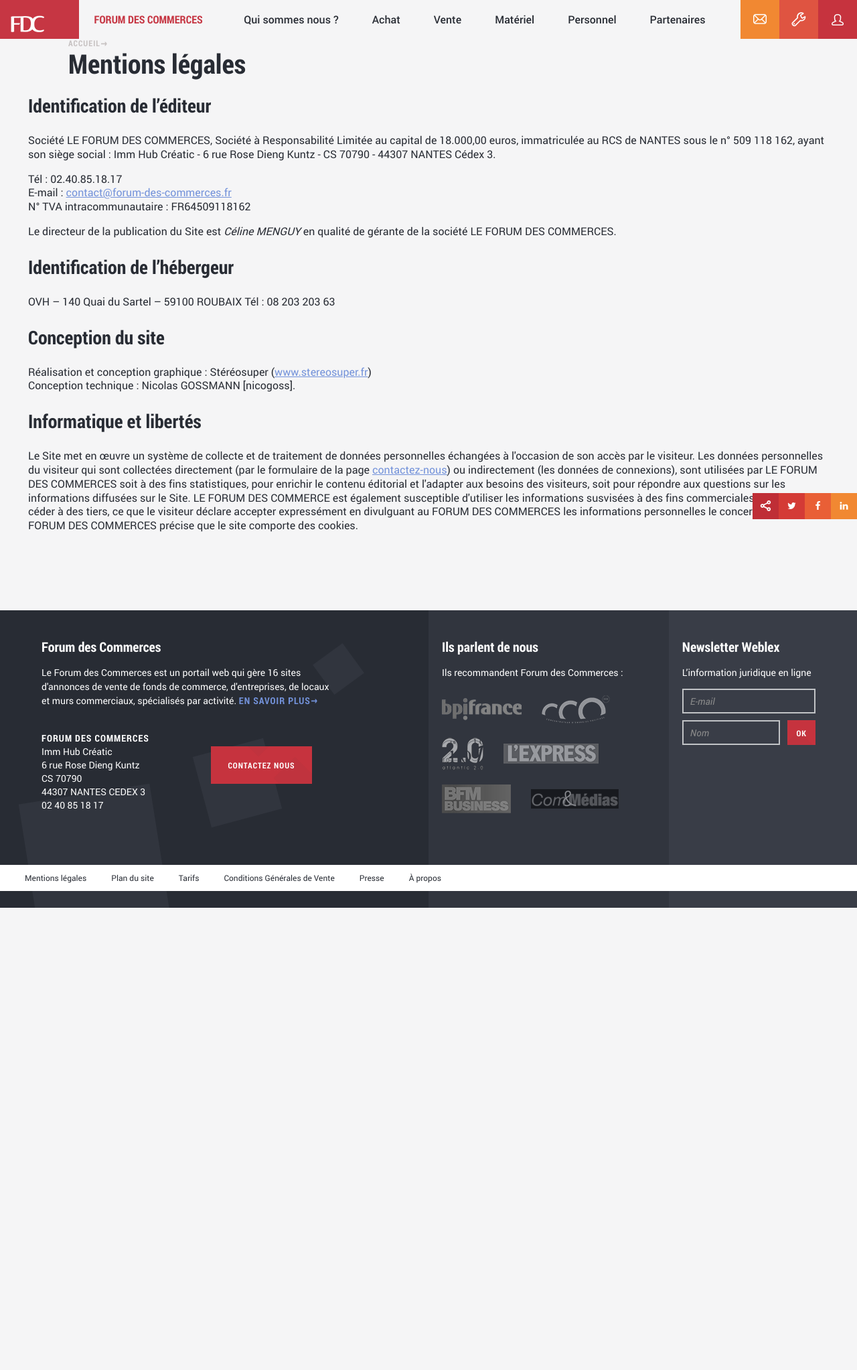
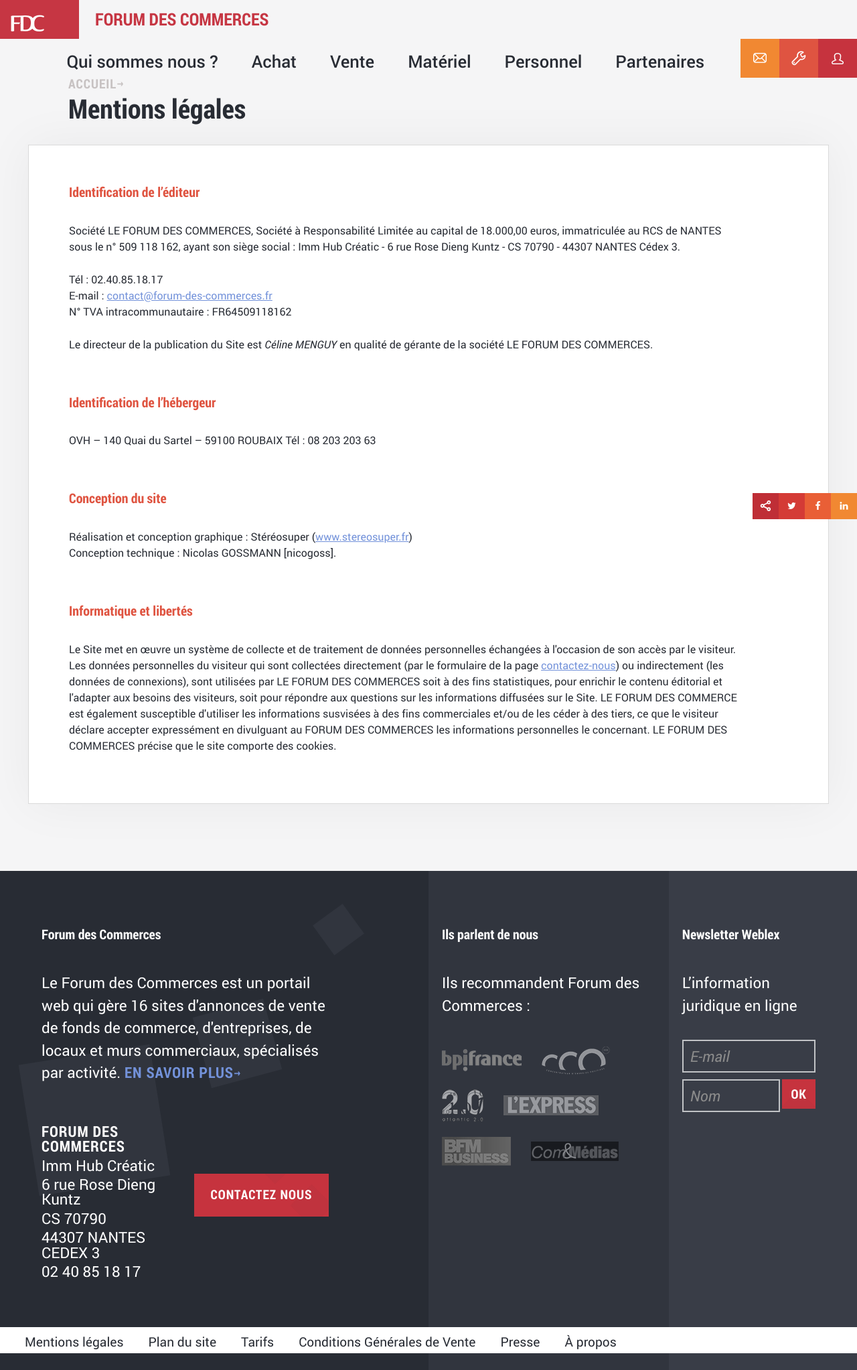
Before and after one commit to stereosuper/fdc, a PHP site: page /mentions.php in a window 1280 px wide. Shown: the whole page at 67% size. Before the commit the page ends 1355 px from the top, so only its background shows below. Run offline with PHP 8.4, Linux system fonts and the light colour scheme.

Commit message:
font-size + page type

```diff
--- a/css/main.css
+++ b/css/main.css
@@ -4,7 +4,7 @@
 /* Mixins */
 /* Font icons */
 /* Placeholders */
-.breadcrumb a, .btn-arrow {
+.breadcrumb a, .breadcrumb span, .btn-arrow {
   position: relative;
   padding: 0 5px 0 0;
   font-family: "roboto_condensedbold", "robotomedium", "robotoregular", sans-serif;
@@ -18,7 +18,7 @@
   letter-spacing: 1px;
   -webkit-backface-visibility: hidden;
           backface-visibility: hidden; }
-  .breadcrumb a:after, .btn-arrow:after {
+  .breadcrumb a:after, .breadcrumb span:after, .btn-arrow:after {
     /* use !important to prevent issues with browser extensions that change fonts */
     font-family: 'fdc' !important;
     speak: none;
@@ -31,21 +31,21 @@
     -webkit-font-smoothing: antialiased;
     -moz-osx-font-smoothing: grayscale;
     content: '\e900';
+    display: inline-block;
+    padding-left: 1px;
+    vertical-align: middle;
+    -webkit-transform: translate3d(0, -0.3em, 1px);
+            transform: translate3d(0, -0.3em, 1px);
     font-size: 6px;
-    display: inline-block;
-    vertical-align: middle;
-    padding-left: 1px;
-    -webkit-transform: translate3d(0, -0.1em, 1px);
-            transform: translate3d(0, -0.1em, 1px);
     -webkit-transition: -webkit-transform 0.2s ease-in-out;
     transition: -webkit-transform 0.2s ease-in-out;
     transition: transform 0.2s ease-in-out;
     transition: transform 0.2s ease-in-out, -webkit-transform 0.2s ease-in-out; }
-  .breadcrumb a:hover:after, .btn-arrow:hover:after {
-    -webkit-transform: translate3d(5px, -0.1em, 1px);
-            transform: translate3d(5px, -0.1em, 1px); }
-
-.breadcrumb a, .btn-medium {
+  .breadcrumb a:hover:after, .breadcrumb span:hover:after, .btn-arrow:hover:after {
+    -webkit-transform: translate3d(5px, -0.3em, 1px);
+            transform: translate3d(5px, -0.3em, 1px); }
+
+.breadcrumb a, .breadcrumb span, .btn-medium {
   font-size: 1.2em; }
 
 /*! normalize.css v4.0.0 | MIT License | github.com/necolas/normalize.css */
@@ -514,19 +514,26 @@ html {
 
 body {
   font-family: "robotoregular", sans-serif;
-  line-height: 1; }
-
-#main {
-  padding: 0 0 100px; }
-
-h1 {
-  font-family: "roboto_condensedbold", "robotomedium", "robotoregular", sans-serif;
-  font-size: 4em;
+  font-size: 1.6em;
   font-weight: 400;
   -webkit-font-smoothing: antialiased;
   -moz-osx-font-smoothing: grayscale;
   text-rendering: optimizeLegibility;
-  margin: 0;
+  line-height: 1; }
+
+#main {
+  padding: 0 0 100px; }
+
+h1, h2, h3, h4 {
+  font-family: "roboto_condensedbold", "robotomedium", "robotoregular", sans-serif;
+  font-size: 2.5em;
+  font-weight: 400;
+  -webkit-font-smoothing: antialiased;
+  -moz-osx-font-smoothing: grayscale;
+  text-rendering: optimizeLegibility; }
+
+h1 {
+  margin: 0.13em 0 0.85em;
   padding: 0 60px; }
   h1.big {
     font-size: 6.5em;
@@ -534,49 +541,26 @@ h1 {
     padding: 0; }
 
 h2 {
-  font-family: "roboto_condensedbold", "robotomedium", "robotoregular", sans-serif;
-  font-size: 2em;
-  font-weight: 400;
-  -webkit-font-smoothing: antialiased;
-  -moz-osx-font-smoothing: grayscale;
-  text-rendering: optimizeLegibility;
+  font-size: 1.25em;
+  padding: 2em 0 0.5em;
+  margin: 0;
   color: #df5441; }
   h2.h1 {
-    font-family: "roboto_condensedbold", "robotomedium", "robotoregular", sans-serif;
-    font-size: 4em;
-    font-weight: 400;
-    -webkit-font-smoothing: antialiased;
-    -moz-osx-font-smoothing: grayscale;
-    text-rendering: optimizeLegibility;
+    font-size: 2.5em;
     padding: 0 115px;
     color: #282c34; }
   h2.inline-b {
     padding-right: 10px; }
 
 h3 {
-  font-family: "roboto_condensedbold", "robotomedium", "robotoregular", sans-serif;
   font-size: 2.8em;
-  font-weight: 400;
-  -webkit-font-smoothing: antialiased;
-  -moz-osx-font-smoothing: grayscale;
-  text-rendering: optimizeLegibility;
   margin: 1em 0; }
   h3.h2 {
-    font-family: "roboto_condensedbold", "robotomedium", "robotoregular", sans-serif;
     font-size: 2em;
-    font-weight: 400;
-    -webkit-font-smoothing: antialiased;
-    -moz-osx-font-smoothing: grayscale;
-    text-rendering: optimizeLegibility;
     margin: 0; }
 
 h4 {
-  font-family: "roboto_condensedbold", "robotomedium", "robotoregular", sans-serif;
   font-size: 1.2em;
-  font-weight: 400;
-  -webkit-font-smoothing: antialiased;
-  -moz-osx-font-smoothing: grayscale;
-  text-rendering: optimizeLegibility;
   margin: 0 0 7px 0;
   text-transform: uppercase;
   letter-spacing: 1px; }
@@ -590,9 +574,8 @@ h6 {
   margin: 2.33em 0; }
 
 p {
-  font-size: 1.6em;
-  line-height: 1.3em;
-  margin: 1em 0; }
+  line-height: 1.5;
+  margin: 1.55em 0; }
 
 b, strong {
   font-family: "roboto_condensedbold", "robotomedium", "robotoregular", sans-serif;
@@ -602,12 +585,20 @@ b, strong {
   -moz-osx-font-smoothing: grayscale;
   text-rendering: optimizeLegibility; }
 
+i, em {
+  font-family: "robotoitalic", "robotoregular", sans-serif;
+  font-size: 1em;
+  font-weight: 400;
+  -webkit-font-smoothing: antialiased;
+  -moz-osx-font-smoothing: grayscale;
+  text-rendering: optimizeLegibility; }
+
 blockquote {
   margin: 1em 40px; }
 
 ol, ul {
-  margin: 1em 0;
-  padding: 0 0 0 40px; }
+  padding: 0 0 0 40px;
+  margin: 1em 0; }
 
 img {
   max-width: 100%;
@@ -664,23 +655,13 @@ input:-webkit-autofill, textarea:-webkit-autofill {
 
 /******* MODULES *******/
 /******* CLASSES GENERALES  *******/
-.reset-list {
-  padding: 0;
-  margin: 0;
-  list-style: none; }
-
 .hidden {
   display: none !important; }
 
-.ellipsis {
-  white-space: nowrap;
-  text-overflow: ellipsis;
-  overflow: hidden; }
-
 .wrapper-alignment {
   display: table;
+  width: 100%;
   table-layout: fixed;
-  width: 100%;
   box-sizing: border-box; }
 
 .content-align-middle {
@@ -691,10 +672,9 @@ input:-webkit-autofill, textarea:-webkit-autofill {
   display: table-cell;
   vertical-align: top; }
 
-.clearfix::before, .clearfix::after {
-  content: ' ';
-  display: table; }
 .clearfix::after {
+  content: '';
+  display: table;
   clear: both; }
 
 .position-relative {
@@ -732,6 +712,12 @@ input:-webkit-autofill, textarea:-webkit-autofill {
   max-width: 2000px;
   padding: 0;
   margin: 0 auto; }
+
+.content-default {
+  padding: 20px 130px 50px 60px;
+  border: 1px solid #dadada;
+  background: #fff;
+  box-shadow: 0 0 70px 0 rgba(0, 0, 0, 0.05); }
 
 /* Forms */
 fieldset {
@@ -1109,12 +1095,19 @@ input[type="text"], input[type="email"], input[type="tel"] {
 /* Breadcrumb */
 .breadcrumb {
   padding: 0 60px;
-  margin: 0 0 5px;
+  margin: 50px 0 0;
   color: #c7c2c2; }
   .breadcrumb li {
     display: inline-block; }
-  .breadcrumb a {
+  .breadcrumb a, .breadcrumb span {
+    white-space: nowrap;
+    text-overflow: ellipsis;
+    overflow: hidden;
+    display: inline-block;
+    max-width: 310px;
     color: inherit; }
+  .breadcrumb span::after {
+    display: none; }
 
 /* Buttons */
 .btn-block {
--- a/mentions.php
+++ b/mentions.php
@@ -18,21 +18,21 @@
 
                 <h1>Mentions légales</h1>
                 <div class='content-default'>
-                    <h3>Identification de l’éditeur</h3>
+                    <h2>Identification de l’éditeur</h2>
                     <p>Société LE FORUM DES COMMERCES, Société à Responsabilité Limitée au capital de 18.000,00 euros, immatriculée au RCS de NANTES sous le n° 509 118 162, ayant son siège social : Imm Hub Créatic - 6 rue Rose Dieng Kuntz - CS 70790 - 44307 NANTES Cédex 3.</p>
                     <p>Tél : 02.40.85.18.17<br>
                     E-mail : <a href='mailto:contact@forum-des-commerces.fr'>contact@forum-des-commerces.fr</a><br>
                     N° TVA intracommunautaire : FR64509118162</p>
                     <p>Le directeur de la publication du Site est <i>Céline MENGUY</i> en qualité de gérante de la société LE FORUM DES COMMERCES.</p>
 
-                    <h3>Identification de l’hébergeur</h3>
+                    <h2>Identification de l’hébergeur</h2>
                     <p>OVH – 140 Quai du Sartel – 59100 ROUBAIX Tél : 08 203 203 63</p>
 
-                    <h3>Conception du site</h3>
+                    <h2>Conception du site</h2>
                     <p>Réalisation et conception graphique : Stéréosuper (<a href='http://stereosuper.fr'>www.stereosuper.fr</a>)<br>
                     Conception technique : Nicolas GOSSMANN [nicogoss].</p>
 
-                    <h3>Informatique et libertés</h3>
+                    <h2>Informatique et libertés</h2>
                     <p>Le Site met en œuvre un système de collecte et de traitement de données personnelles échangées à l'occasion de son accès par le visiteur. Les données personnelles du visiteur qui sont collectées directement (par le formulaire de la page <a href='/contact'>contactez-nous</a>) ou indirectement (les données de connexions), sont utilisées par LE FORUM DES COMMERCES soit à des fins statistiques, pour enrichir le contenu éditorial et l'adapter aux besoins des visiteurs, soit pour répondre aux questions sur les informations diffusées sur le Site. LE FORUM DES COMMERCE est également susceptible d'utiliser les informations susvisées à des fins commerciales et/ou de les céder à des tiers, ce que le visiteur déclare accepter expressément en divulguant au FORUM DES COMMERCES les informations personnelles le concernant. LE FORUM DES COMMERCES précise que le site comporte des cookies.</p>
                 </div>
             </div>
--- a/scss/abstracts/_mixins.scss
+++ b/scss/abstracts/_mixins.scss
@@ -9,6 +9,13 @@
     display: table;
     clear: both;
   }
+}
+
+/// Helper to cut text with an ellipse
+@mixin ellipsis {
+  white-space: nowrap;
+  text-overflow: ellipsis;
+  overflow: hidden;
 }
 
 /// Helper to size an element
--- a/scss/abstracts/_placeholders.scss
+++ b/scss/abstracts/_placeholders.scss
@@ -11,16 +11,16 @@
     &:after{
         @include font-icon;
         content: '\e900';
+        display: inline-block;
+        padding-left: 1px;
+        vertical-align: middle;
+        transform: translate3d(0, -0.3em, 1px);
         font-size: 6px;
-        display: inline-block;
-        vertical-align: middle;
-        padding-left: 1px;
-        transform: translate3d(0, -.1em, 1px);
         transition: transform 0.2s ease-in-out;
     }
     &:hover{
         &:after{
-            transform: translate3d(5px, -.1em, 1px);
+            transform: translate3d(5px, -0.3em, 1px);
         }
     }
 }
--- a/scss/base/_base.scss
+++ b/scss/base/_base.scss
@@ -21,7 +21,7 @@ html{
 }
 
 body{
-  font-family: $roboto;
+  @include roboto(1.6em);
   line-height: 1;
 }
 
@@ -29,9 +29,12 @@ body{
   padding: 0 0 100px;
 }
 
+h1, h2, h3, h4{
+  @include roboto-bold(2.5em);
+}
+
 h1{
-    @include roboto-bold(4em);
-    margin: 0;
+    margin: 0.13em 0 0.85em;
     padding: 0 60px;
     &.big{
       font-size: 6.5em;
@@ -41,10 +44,12 @@ h1{
 }
 
 h2{
-    @include roboto-bold(2em);
+    font-size: 1.25em;
+    padding: 2em 0 0.5em;
+    margin: 0;
     color: $theme-rouge-title;
     &.h1{
-      @include roboto-bold(4em);
+      font-size: 2.5em;
       padding: 0 115px;
       color: $txt;
     }
@@ -54,16 +59,16 @@ h2{
 }
 
 h3{
-    @include roboto-bold(2.8em);
+    font-size: 2.8em;
     margin: 1em 0;
     &.h2{
-      @include roboto-bold(2em);
+      font-size: 2em;
       margin: 0;
     }
 }
 
 h4{
-    @include roboto-bold(1.2em);
+    font-size: 1.2em;
     margin: 0 0 7px 0;
     text-transform: uppercase;
     letter-spacing: 1px;
@@ -80,9 +85,8 @@ h6{
 }
 
 p{
-    font-size: 1.6em;
-    line-height: 1.3em;
-    margin: 1em 0;
+    line-height: 1.5;
+    margin: 1.55em 0;
 }
 
 b, strong{
@@ -90,7 +94,7 @@ b, strong{
 }
 
 i, em{
-
+  @include roboto-italic(1em);
 }
 
 blockquote{
@@ -98,8 +102,12 @@ blockquote{
 }
 
 ol, ul{
+    padding: 0 0 0 40px;
     margin: 1em 0;
-    padding: 0 0 0 40px;
+   //font-size: 1.6em;
+    li{
+
+    }
 }
 
 img{
@@ -195,26 +203,14 @@ select{
 
 /******* CLASSES GENERALES  *******/
 
-.reset-list{
-    padding: 0;
-    margin: 0;
-    list-style: none;
-}
-
 .hidden{
     display: none !important;
 }
 
-.ellipsis {
-  white-space: nowrap;
-  text-overflow: ellipsis;
-  overflow: hidden;
-}
-
 .wrapper-alignment{
   display: table;
+  width: 100%;
   table-layout: fixed;
-  width: 100%;
   box-sizing: border-box;
 }
 
@@ -229,13 +225,7 @@ select{
 }
 
 .clearfix{
-  &::before, &::after{
-    content: ' ';
-    display: table;
-  }
-  &::after{
-    clear: both;
-  }
+  @include clearfix;
 }
 
 .position-relative{
--- a/scss/components/_buttons.scss
+++ b/scss/components/_buttons.scss
@@ -1,6 +1,11 @@
 /* Buttons */
+
 .btn-arrow{
 	@extend %btn-arrow;
+}
+
+.btn-medium{
+	@extend %btn-medium;
 }
 
 .btn-block{
@@ -49,7 +54,3 @@
 		padding: 22px 25px;
 	}
 }
-
-.btn-medium{
-	@extend %btn-medium;
-}
--- a/scss/layout/_breadcrumb.scss
+++ b/scss/layout/_breadcrumb.scss
@@ -2,14 +2,24 @@
 
 .breadcrumb{
     padding: 0 60px;
-    margin: 0 0 5px;
+    margin: 50px 0 0;
     color: #c7c2c2;
     li{
         display: inline-block;
     }
-    a{
+    a, span{
         @extend %btn-arrow;
         @extend %btn-medium;
+
+        @include ellipsis;
+
+        display: inline-block;
+        max-width: 310px;
         color: inherit;
     }
+    span{
+        &::after{
+            display: none;
+        }
+    }
 }
--- a/scss/layout/_grid.scss
+++ b/scss/layout/_grid.scss
@@ -4,8 +4,16 @@
     padding: 0 20px;
     margin: 0 auto;
 }
+
 .container-full{
   max-width: 2000px;
   padding: 0;
   margin: 0 auto;
 }
+
+.content-default{
+    padding: 20px 130px 50px 60px;
+    border: 1px solid $gris;
+    background: #fff;
+    box-shadow: 0 0 70px 0 rgba(0, 0, 0, 0.05);
+}
```
Also changed, not shown: actu-detail.php (added, +57 -0 lines).
